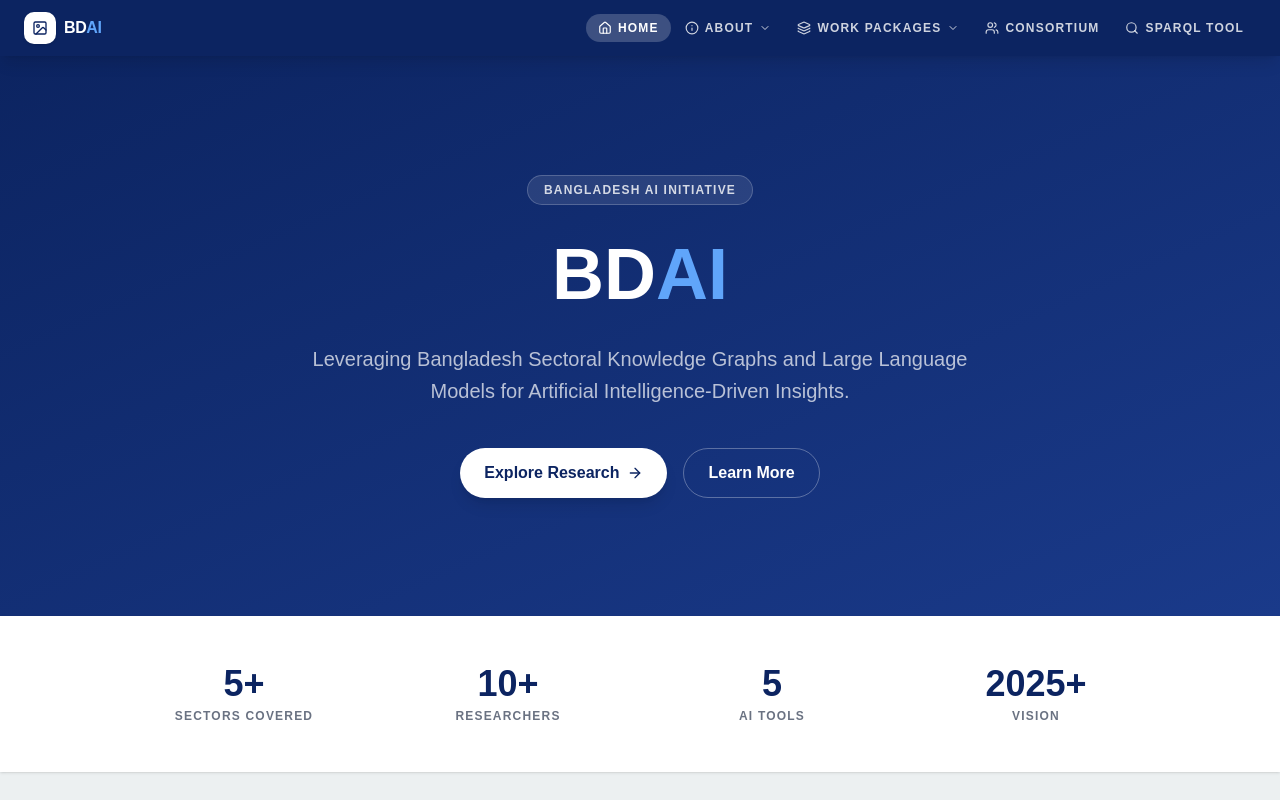
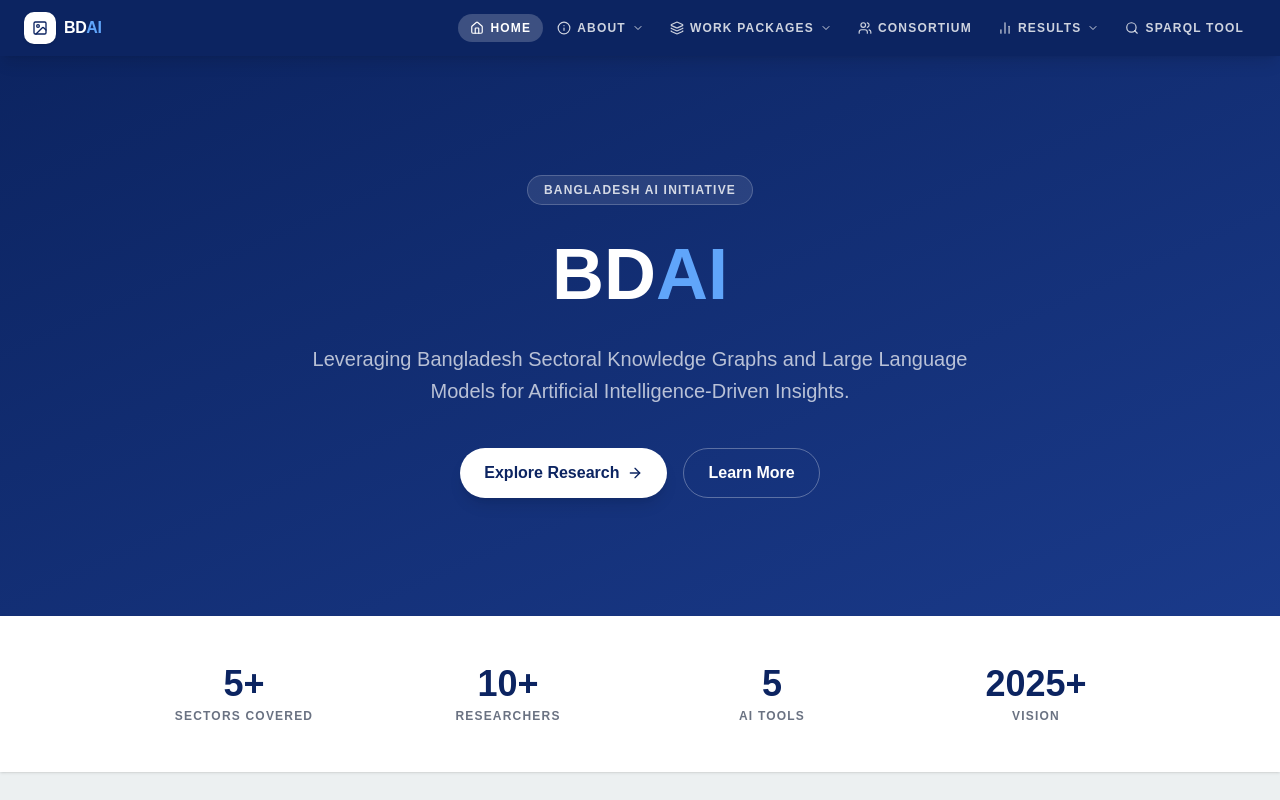
Before and after one commit to miskatul-anwar/bdai-web, a React (Vite) app: page / in a window 1280 px wide. Shown: the top 800 px of the page. Built offline with nearby package versions, Linux system fonts and the light colour scheme; a web font is replaced by a local one.

Commit message:
Add Results dropdown to Navbar with Reports and Publications links
Agent-Logs-Url: https://github.com/miskatul-anwar/bdai-web/sessions/c1712120-5126-430c-bc61-157ee3cb2e17

Co-authored-by: miskatul-anwar <154541347+miskatul-anwar@users.noreply.github.com>

```diff
--- a/src/layouts/Navbar.tsx
+++ b/src/layouts/Navbar.tsx
@@ -57,6 +57,15 @@ const NAV_ITEMS: NavItem[] = [
     ],
   },
   { name: 'Consortium', href: '/consortium', icon: Users },
+  {
+    name: 'Results',
+    href: '/results/reports',
+    icon: BarChart2,
+    children: [
+      { name: 'Reports', href: '/results/reports', icon: FileText },
+      { name: 'Publications', href: '/results/publications', icon: BookOpen },
+    ],
+  },
   { name: 'SPARQL Tool', href: '/sparql-tool', icon: Search },
 ];
 
```
